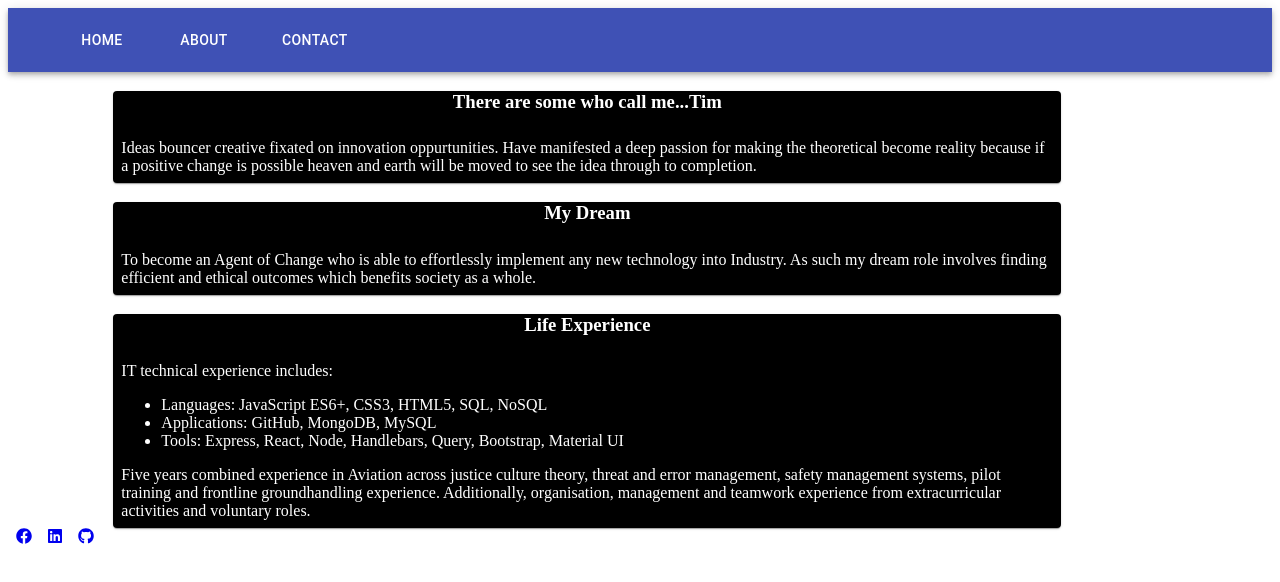
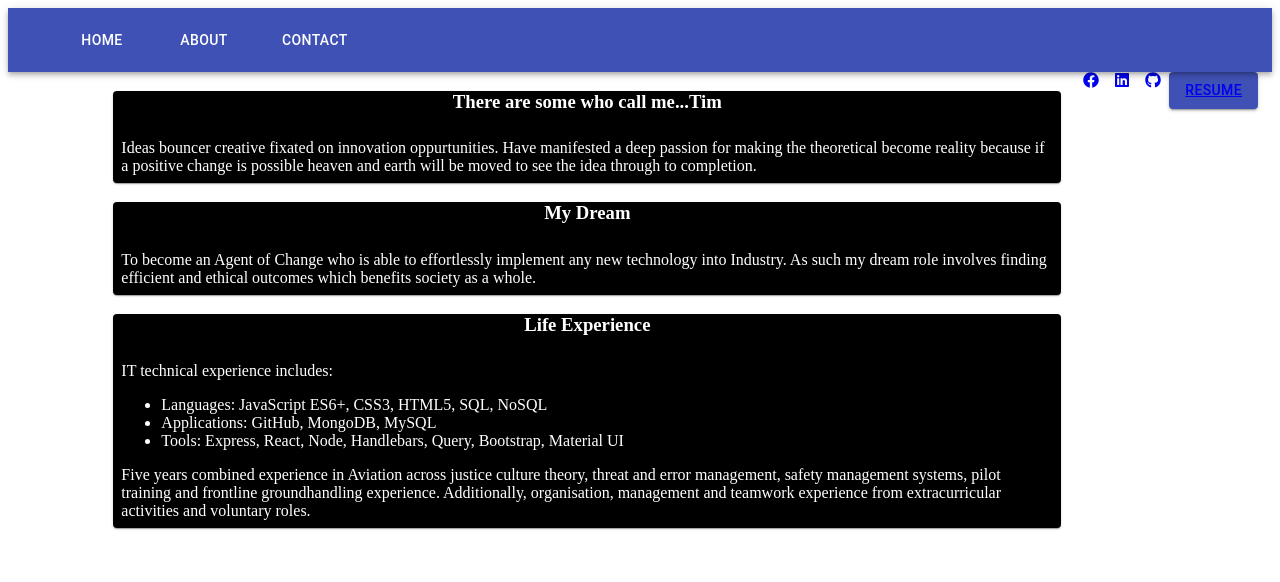
Before and after one commit to xenonth/my-react-portfolio, a React (Create React App) app: page / in a window 1280 px wide. Shown: the top 582 px of the page. Built offline with nearby package versions, Linux system fonts and the light colour scheme.

Commit message:
resume button and social Links appeared and positioned inline. Working on listing them.

```diff
--- a/src/App.js
+++ b/src/App.js
@@ -9,11 +9,6 @@ import Home from './pages/Home';
 
 //components which sit outside the main page
 import Header from './components/Header';
-import Footer from './components/SocialLinks'
-
-
-
-
 
 function App() {
 
@@ -22,7 +17,6 @@ function App() {
       <Header />
         <Route exact path ="/" component={Home} />
         <Route exact path ="/home" component={Home} />
-      <Footer />
     </Router>
   );
 }
--- /dev/null
+++ b/src/components/Side-Footer.js
@@ -0,0 +1,30 @@
+import React from 'react';
+
+//import social links.
+import SocialLinks from './SocialLinks';
+
+import DownloadResume from './DownloadResume';
+
+//useStyles for footer background to remain at the bottom
+import {makeStyles} from "@material-ui/core/styles"
+
+const useStyles = makeStyles(() => ({
+    root: {
+        display: 'flex',
+        justifyContent: 'center',
+    },
+
+}));
+
+function SideFooter() {
+    const classes = useStyles();
+
+    return (
+            <div className={classes.root} >
+                <SocialLinks />
+                <DownloadResume />
+            </div>
+    )
+}
+
+export default SideFooter;
--- a/src/components/SocialLinks.js
+++ b/src/components/SocialLinks.js
@@ -9,51 +9,28 @@ import {faGithub} from '@fortawesome/free-brands-svg-icons';
 // material UI Box component
 import  Box from '@material-ui/core/Box'
 
-
-//useStyles for footer background to remain at the bottom
-import {makeStyles} from "@material-ui/core/styles"
-
-const useStyles = makeStyles(() => ({
-    root: {
-        background: "#6cf",
-        display: 'flex',
-        justifyContent: 'center',
-        textAlign: "center",
-    },
-    iconClass: {
-        display: 'flex',
-        justifyContent: 'center',
-        textAlign: "center",
-    }
-
-}));
-
-
-
-
 function SocialLinks() {
-    const classes = {useStyles};
 
   return (
-        <section className={classes.root}>
+        <div>
             <Box component="p" m={1} display="inline">
                 <a href="https://www.facebook.com/timothy.forbes.50" target="_blank" rel="noreferrer">
-                    <FontAwesomeIcon icon={faFacebook} className={classes.iconClass}/>
+                    <FontAwesomeIcon icon={faFacebook} />
                 </a>
             </Box>
 
             <Box component="p" m={1} display="inline">
                 <a href="https://www.linkedin.com/in/timothy-forbes-260711b9/" target="_blank" rel="noreferrer">
-                    <FontAwesomeIcon icon={faLinkedin} className={classes.iconClass}/>
+                    <FontAwesomeIcon icon={faLinkedin} />
                 </a>
             </Box>
 
             <Box component="p" m={1} display="inline">
                 <a href="https://github.com/xenonth"target="_blank" rel="noreferrer">
-                    <FontAwesomeIcon icon={faGithub} className={classes.iconClass}/>
+                    <FontAwesomeIcon icon={faGithub} />
                 </a>
             </Box>
-        </section>
+        </div>
   );
 }
 
--- a/src/pages/Home.js
+++ b/src/pages/Home.js
@@ -7,12 +7,16 @@ import Dream from '../components/Dream';
 
 import Life from '../components/Life';
 
+//social Link and Resume buttons to be placed on side above md, and at bottom below md
+import SideFooter from '../components/Side-Footer';
+
 //import material UI components
 import Grid from '@material-ui/core/Grid'
 import Paper from '@material-ui/core/Paper';
 
 //material UI styling
 import {makeStyles} from '@material-ui/core/styles';
+
 
 const useStyles = makeStyles(() => ({
     root: {
@@ -46,7 +50,9 @@ function Home() {
                 </Paper>
             </Grid>
 
-            <Grid item md={2}></Grid>
+            <Grid item md={2}>
+                <SideFooter />
+            </Grid>
 
         </Grid>
     )
```
Also changed, not shown: src/components/Footer.js (deleted, +0 -37 lines).
